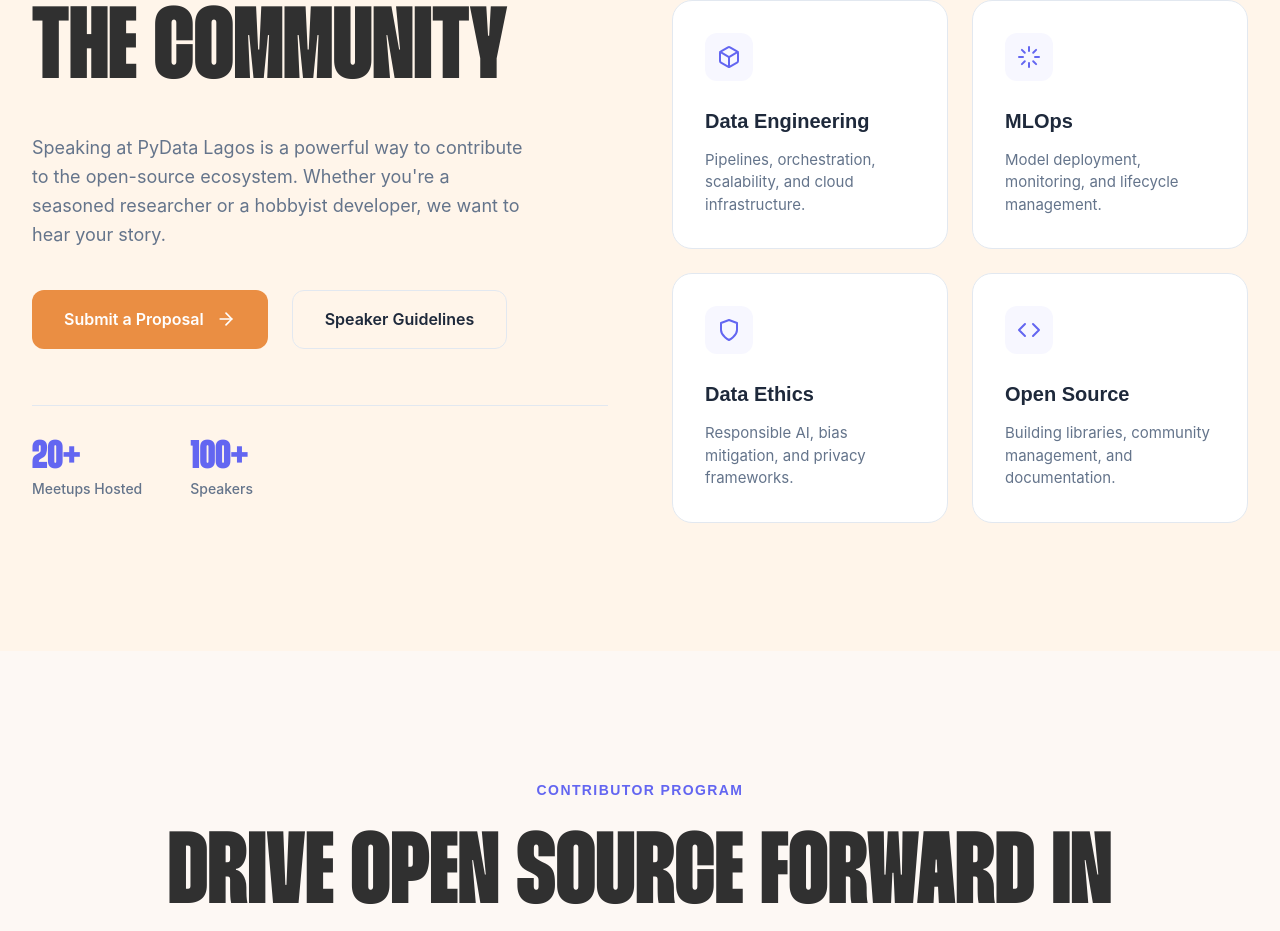
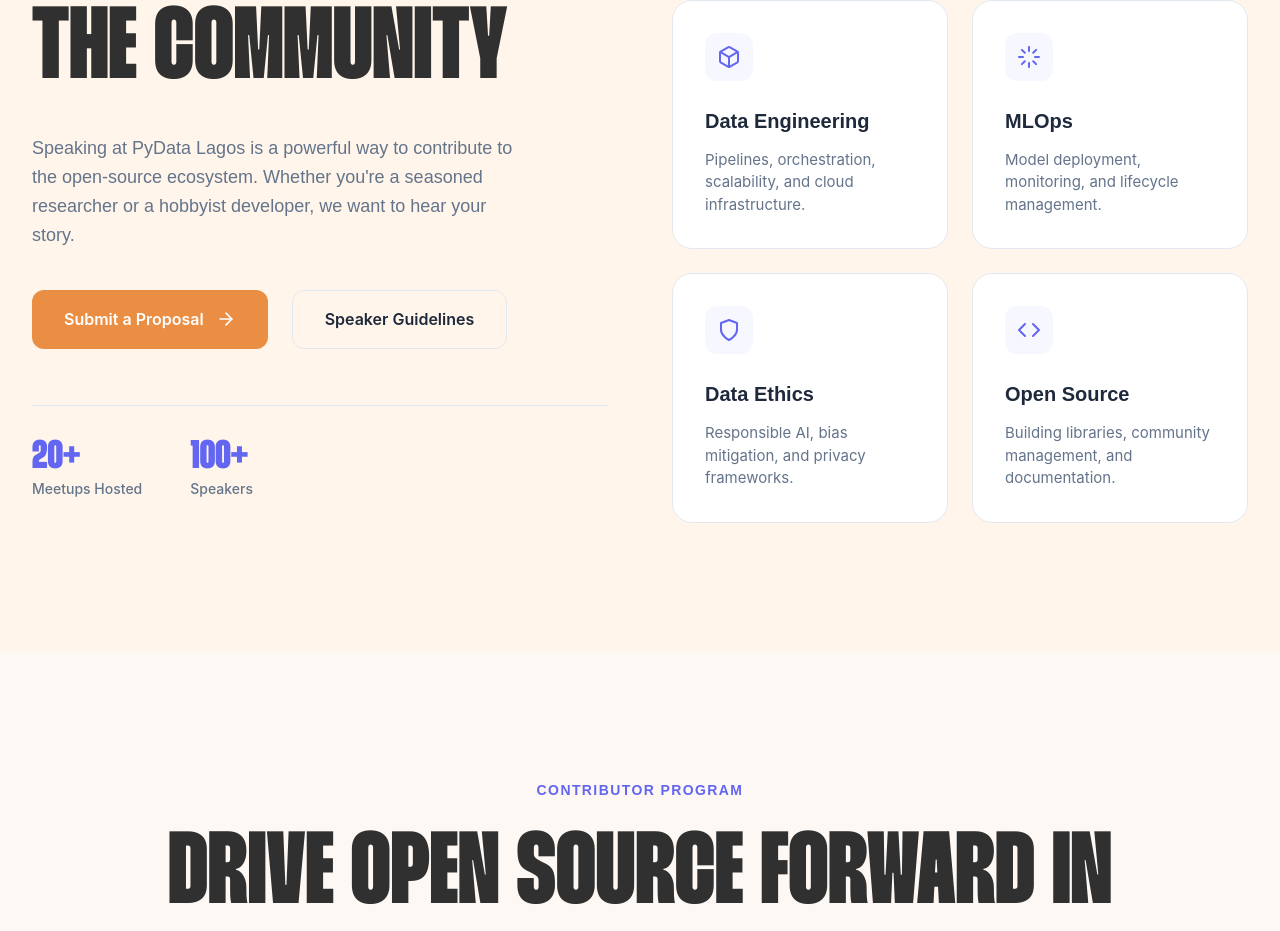
Before and after one commit to Nosa116/PyData-Lagos-WEB, a React (Vite) app: page / in a window 1280 px wide. Shown: the part 2389-3320 px from the top of the page. Built offline with nearby package versions, Linux system fonts and the light colour scheme; a web font is replaced by a local one.

Commit message:
Set Call for Speakers description to Cabinet Grotesk

```diff
--- a/src/components/Speaking.css
+++ b/src/components/Speaking.css
@@ -73,6 +73,7 @@
 }
 
 .speaking-description {
+    font-family: var(--font-navbar);
     font-size: 1.125rem;
     line-height: 1.6;
     color: var(--color-text-light);
```
